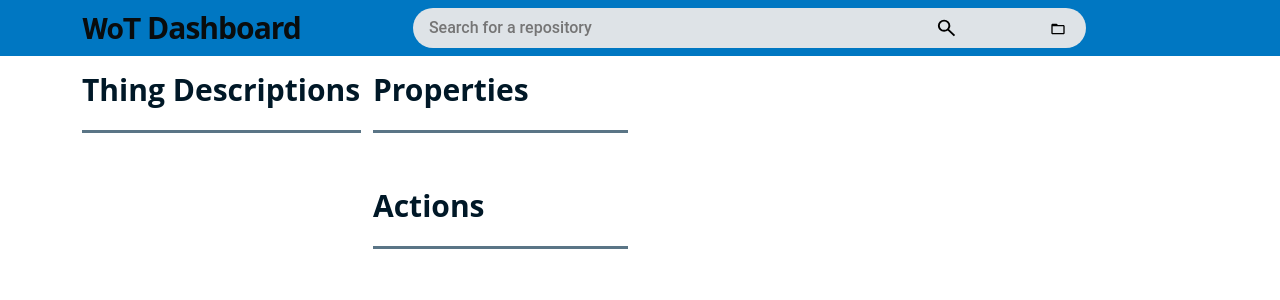
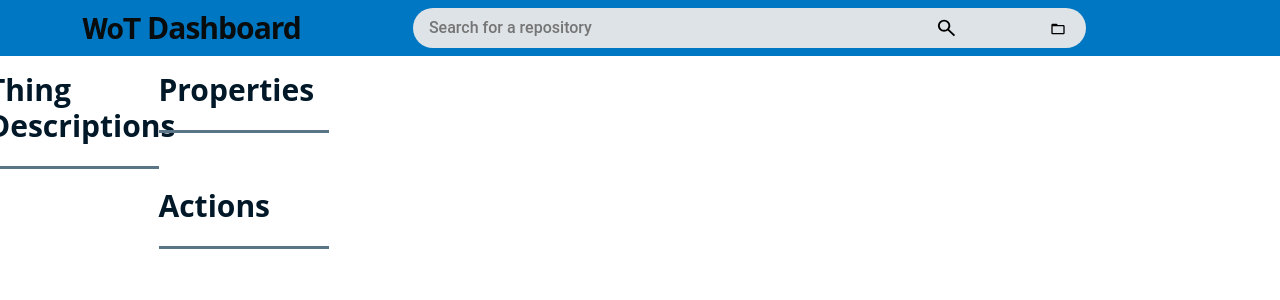
Before and after one commit to Erro48/itd-debugtool, a React (Create React App) app: page / in a window 1280 px wide. Shown: the top 300 px of the page. Built offline with nearby package versions, Linux system fonts and the light colour scheme.

Commit message:
Start upgrading ui

```diff
--- a/public/style/colors.css
+++ b/public/style/colors.css
@@ -11,7 +11,7 @@
 
 	/* ----- Details ----- */
 	--brand-color-shadow: var(--primary-300);
-	--neutral-shadow: var(--neutral-300);
+	--neutral-shadow: var(--neutral-400);
 	--error-element: var(--danger-200);
 
 	/* ----- Texts ----- */
--- a/src/App.js
+++ b/src/App.js
@@ -4,48 +4,6 @@ import SearchBar from './components/navbar/SearchBar'
 import { useEffect, useState } from 'react'
 import AffordancesPanel from './components/panels/AffordancesPanel'
 import AttributesPanel from './components/panels/AttributesPanel'
-
-// const chosenInteraction = {
-// 	interaction: 'angle',
-// 	address: 'address/thing/wheat/angle',
-// 	attributes: [
-// 		{
-// 			name: 'id',
-// 			description: 'The id of the angle to move',
-// 			type: 'number',
-// 			minimum: 0,
-// 			maximum: 100,
-// 			values: [1, 2, 3, 4, 5, 6],
-// 		},
-// 		{
-// 			name: 'Shopping list',
-// 			description: 'The shopping list',
-// 			type: 'array',
-// 		},
-// 		{
-// 			name: 'color',
-// 			description: 'The color of the matrix led',
-// 			type: 'object',
-// 			properties: {
-// 				r: {
-// 					type: 'number',
-// 					minimum: 0,
-// 					maximum: 100,
-// 				},
-// 				g: {
-// 					type: 'number',
-// 					minimum: 0,
-// 					maximum: 100,
-// 				},
-// 				b: {
-// 					type: 'number',
-// 					minimum: 0,
-// 					maximum: 100,
-// 				},
-// 			},
-// 		},
-// 	],
-// }
 
 function App() {
 	const [thingDescriptions, setThingDescriptions] = useState([])
@@ -116,11 +74,15 @@ function App() {
 	return (
 		<div className='App'>
 			<Navbar onRepoLoad={handleRepoLoad} />
-			<div className='container mb-3'>
+			<div className='container-fluid mb-3 ps-0'>
 				<div className='row w-100 m-auto'>
 					<div className='col-12 d-lg-none'>
 						<SearchBar onRepoLoad={handleRepoLoad} />
 					</div>
+
+					{/* Side panel */}
+					<aside class='col-12 col-lg-3 px-0 aside-panel'>
+						<div class='row'>
 							<TdPanel
 								thingDescriptions={thingDescriptions}
 								onChange={(newThingDescription) =>
@@ -132,7 +94,9 @@ function App() {
 								activeThingDescription={activeThingDescription}
 								onChange={(newAffordance) => setActiveAffordance(newAffordance)}
 							/>
-					<div className='col-12 col-lg-6 d-sm-block'>
+						</div>
+					</aside>
+					<div className='col-12 col-lg-9 d-sm-block'>
 						<div className='row m-auto'>
 							<AttributesPanel affordance={activeAffordance} />
 							{/* <PropDescription
--- a/src/components/panels/AffordancesPanel.js
+++ b/src/components/panels/AffordancesPanel.js
@@ -71,9 +71,9 @@ const AffordancesPanel = ({ activeThingDescription, onChange }) => {
 	}
 
 	return (
-		<div className='col-12 col-lg-3' data-panel='affordances-panel'>
-			<div className='row'>
-				<section className='prop-container col-12 col-sm-6 col-lg-12'>
+		<section className='col-12 col-lg-6 px-0' data-panel='affordances-panel'>
+			<div className='row w-100 m-auto'>
+				<section className='prop-container col-12 col-sm-6 col-lg-12 px-0'>
 					<header className='pt-3'>
 						<h2>Properties</h2>
 					</header>
@@ -83,7 +83,7 @@ const AffordancesPanel = ({ activeThingDescription, onChange }) => {
 						onCardClick={handleCardClick}
 					/>
 				</section>
-				<section className='prop-container col-12 col-sm-6 col-lg-12'>
+				<section className='prop-container col-12 col-sm-6 col-lg-12 px-0'>
 					<header className='pt-3'>
 						<h2>Actions</h2>
 					</header>
@@ -94,7 +94,7 @@ const AffordancesPanel = ({ activeThingDescription, onChange }) => {
 					/>
 				</section>
 			</div>
-		</div>
+		</section>
 	)
 }
 
--- a/src/components/panels/TdPanel.js
+++ b/src/components/panels/TdPanel.js
@@ -23,7 +23,7 @@ function TdPanel({ thingDescriptions, onChange }) {
 
 	return (
 		<section
-			className='td-container col-12 col-lg-3 px-0'
+			className='td-container col-12 col-lg-6 px-0'
 			data-panel='thing-descriptions-panel'
 		>
 			<header className='pt-3'>
--- a/src/components/utils/Card.js
+++ b/src/components/utils/Card.js
@@ -45,7 +45,6 @@ const Card = ({
 							</h3>
 							{getVersion()}
 						</div>
-						<p className='subtitle d-none d-sm-block'>{address}</p>
 					</header>
 					<div className='description pt-2 pt-sm-1'>{description}</div>
 				</div>
--- a/src/components/utils/card.css
+++ b/src/components/utils/card.css
@@ -1,13 +1,19 @@
 .card {
-	background-color: var(--primary-color);
+	background-color: var(--neutral-300);
 
 	text-decoration: none;
 	text-align: left;
+}
 
-	border-radius: var(--small-border-radius);
-	filter: drop-shadow(0px 0px 4px var(--neutral-shadow));
+.card[data-active='true'] {
+	background-color: var(--tertiary-color);
+
+	border-radius: var(--small-border-radius) 0 0 var(--small-border-radius);
+	filter: drop-shadow(0px -2px 4px var(--neutral-shadow)),
+		drop-shadow(0px 2px 4px var(--neutral-shadow));
 }
-.card:is(:active) {
+
+/* .card:is(:active) {
 	outline: 1px solid var(--brand-color-shadow) !important;
 	box-shadow: 0 0 6px var(--brand-color-shadow);
 }
@@ -57,4 +63,4 @@
 		filter: none;
 		border: none;
 	}
-}
+} */
```
Lines whose indentation alone changed are shown as unchanged.
